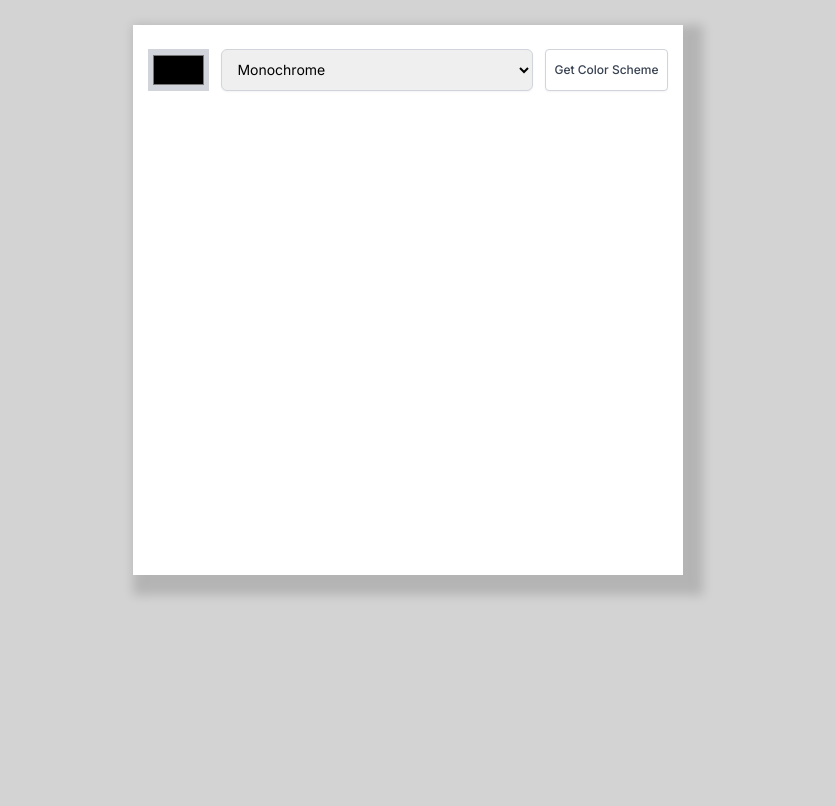
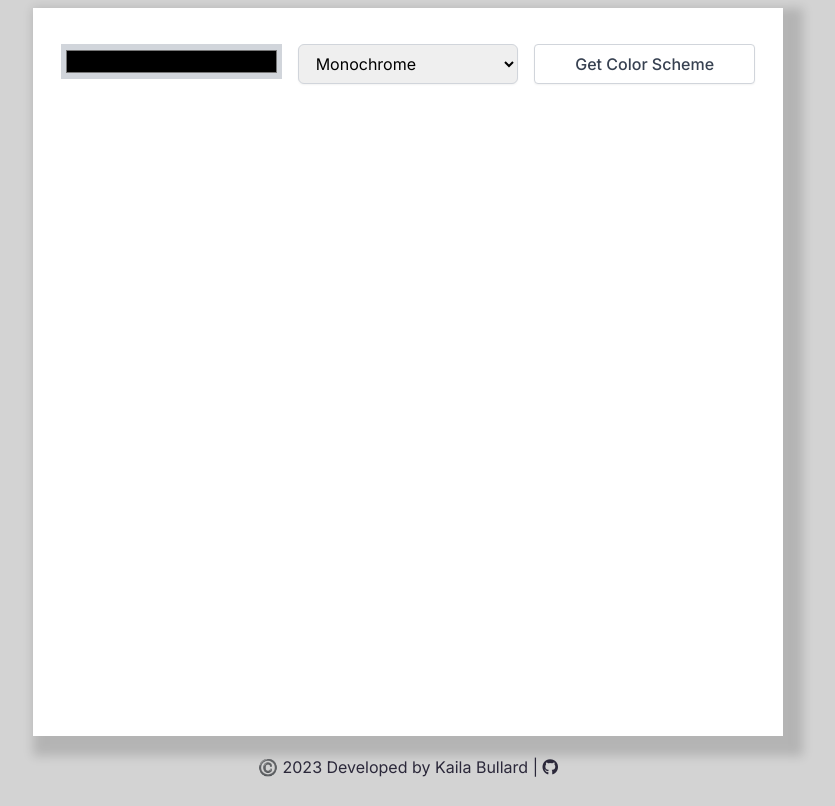
Before and after one commit to napqueenkaila/colorschemegenerator, a plain HTML site: page index.html in a window 1280 px wide. Shown: the whole page, without its empty margins (232-1067 px from the left). Drawn offline with nearby package versions, Linux system fonts and the light colour scheme; no server answers.

Commit message:
updates/finishing touches

```diff
--- a/index.css
+++ b/index.css
@@ -1,53 +1,59 @@
+*,
+*::after,
+*::before {
+    box-sizing: border-box;
+}
+
 html, body {
     margin: 0;
-    padding: 0;
-    box-sizing: border-box;
     font-family: 'Inter', sans-serif;
     background-color: lightgray;
 }
+body{
+    padding: .5em;
+}
 
 #container{
-    margin: 1.5625em auto;
+    margin: 0 auto;
     width: 100%;
-    max-width: 550px;
+    max-width: 750px;
     box-shadow: 10px 10px 10px 10px rgba(0, 0, 0, 0.15);
     background-color: #FFFFFF;
+    padding: 1em;
 }
 
 #form{
+    margin: .5em auto;
+    width: 100%;
     display: flex;
-    justify-content: center;
-    align-items: center;
-    gap: 12px;
-    height: 90px;
+    flex-direction: column;
+    justify-content: space-around;
+    gap: 1em;
 }
 
 #color-picker,
 #mode,
 #get-color-btn{
-    height:42px;
+    width: 100%;
+    height:2.5em;
+    font-size: 0.875rem;
 }
 
 #color-picker{
-    width: 61px;
     border: 0.5px #D1D5DB solid;
     background-color: #D1D5DB;
 }
 
 #mode{
-    width: 312px;
     padding-left: 0.8125em;
     border-radius: 6px;
-    font-size: 0.875rem;
 }
 
 #get-color-btn{
-    width: 123px;
+    font-weight: 500;
+    color: #374151;
     background-color: #ffffff;
     border-radius: 4px;
-    font-size: 0.75rem;
-    font-weight: 500;
-    color: #374151;
 }
 
 #mode,
@@ -56,19 +62,71 @@ html, body {
     box-shadow: 0px 1px 2px rgba(0, 0, 0, 0.05);
 }
 
-
 #color-display{
-    height: 460px;
-    display: grid;
-    grid-template: auto 46px / repeat(5, 1fr);
+    margin: 1.5em auto 0 auto;
 }
 
 .color{
-    height: 100%;
+    height: 7vh;
 }
 
 .hex-value{
-    font-size: 0.75rem;
+    font-size: 0.875rem;
     color: #2B283A;
     text-align: center;
+    margin: .75em;
 }
+
+#copied-message{
+    display: none;
+    margin-top: 1em;
+    text-align: center;
+    color: #2B283A;
+}
+
+@media screen and (min-width: 500px) {
+    #container{
+        padding: 1.75em;
+    }
+
+    #get-color-btn,
+    #mode,
+    .hex-value,
+    footer a,
+    footer p{
+        font-size: 1rem;
+    }
+
+    #form{
+        display: grid;
+        grid-template-columns: 1fr 1fr 1fr;
+    }
+
+    #color-display{
+        height: 75vh;
+        display: grid;
+        grid-template: auto / repeat(5, 1fr);
+    }
+
+    .color-container{
+        display: grid;
+        grid-template-rows: 95% auto;
+    }
+
+    .color{
+        height: 100%;
+    }
+}
+
+
+/* FOOTER */
+footer {
+    padding: .5em;
+    font-size: .75rem;
+    text-align: center;
+}
+
+footer,
+footer a{
+    color: #2B283A;
+}
--- a/index.html
+++ b/index.html
@@ -1,9 +1,10 @@
 <!DOCTYPE html>
-<html>
+<html lang="en">
 
 <head>
     <!-- TITLE & META -->
     <title>Color Scheme Generator | Kaila</title>
+    <meta charset="UTF-8">
     <meta name="viewport" content="width=device-width, initial-scale=1.0">
     <!-- STYLESHEETS -->
     <link rel="stylesheet" href="https://cdnjs.cloudflare.com/ajax/libs/normalize/8.0.1/normalize.css">
@@ -12,6 +13,9 @@
     <link rel="preconnect" href="https://fonts.googleapis.com">
     <link rel="preconnect" href="https://fonts.gstatic.com" crossorigin>
     <link href="https://fonts.googleapis.com/css2?family=Inter:wght@400;500&display=swap" rel="stylesheet">
+    <!-- FONT AWESOME -->
+    <script src="https://kit.fontawesome.com/7c85686bf5.js" crossorigin="anonymous"></script>
+
 </head>
 
 <body>
@@ -34,7 +38,12 @@
             <button id="get-color-btn">Get Color Scheme</button>
         </form>
         <div id="color-display"></div>
+        <div id="copied-message">Copied!</div>
     </div>
+    <footer>
+        <p>©️ 2023 Developed by Kaila Bullard | <a href="https://github.com/napqueenkaila"><i
+                    class="fa-brands fa-github"></i></a></p>
+    </footer>
     <script src="index.js"></script>
 </body>
 
--- a/index.js
+++ b/index.js
@@ -15,13 +15,30 @@ function getColorScheme(){
         .then(data => {
             data.colors.map(color =>{
                 displayColorHtml += `
-                    <div class="color-container">
-                        <div class="color" style="background-color:${color.hex.value}"></div>
+                    <div class="color-container" data-hex="${color.hex.value}">
+                        <div class="color" style="background-color:${color.hex.value}" data-hex="${color.hex.value}"></div>
                         <p class="hex-value copy">${color.hex.value}</p>
                     </div>
                 `
             })
-            console.log(displayColorHtml)
             document.getElementById("color-display").innerHTML = displayColorHtml
         })
 }
+
+// COPY HEX VALUES
+document.getElementById("color-display").addEventListener("click", copyHexValue)
+
+const copiedMessage = document.getElementById("copied-message")
+
+function copyHexValue(e) {
+    navigator.clipboard.writeText(e.target.dataset.hex)
+        .then(() => {
+            copiedMessage.style.display = "block"
+            setTimeout(() => {
+                copiedMessage.style.display = "none"
+            }, 1500)
+        })
+        .catch((err) => {
+            console.error("Failed to copy:", err)
+        })
+}
```
